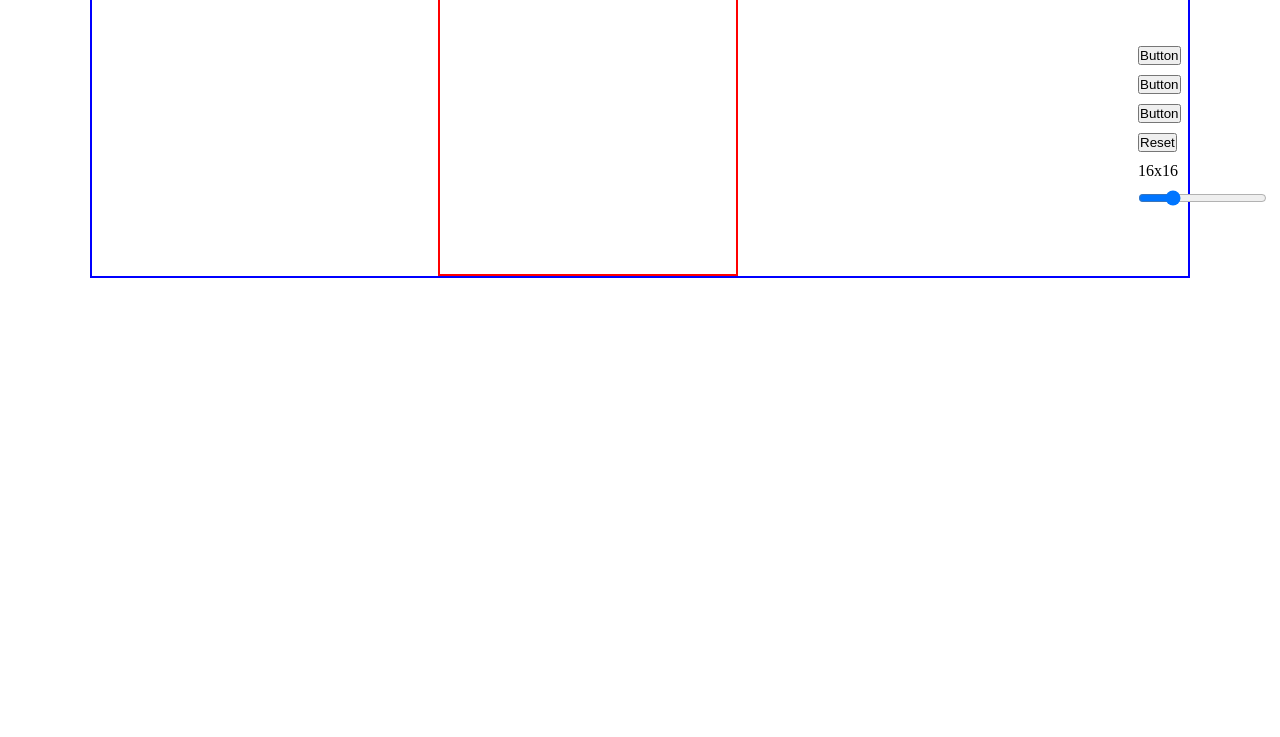
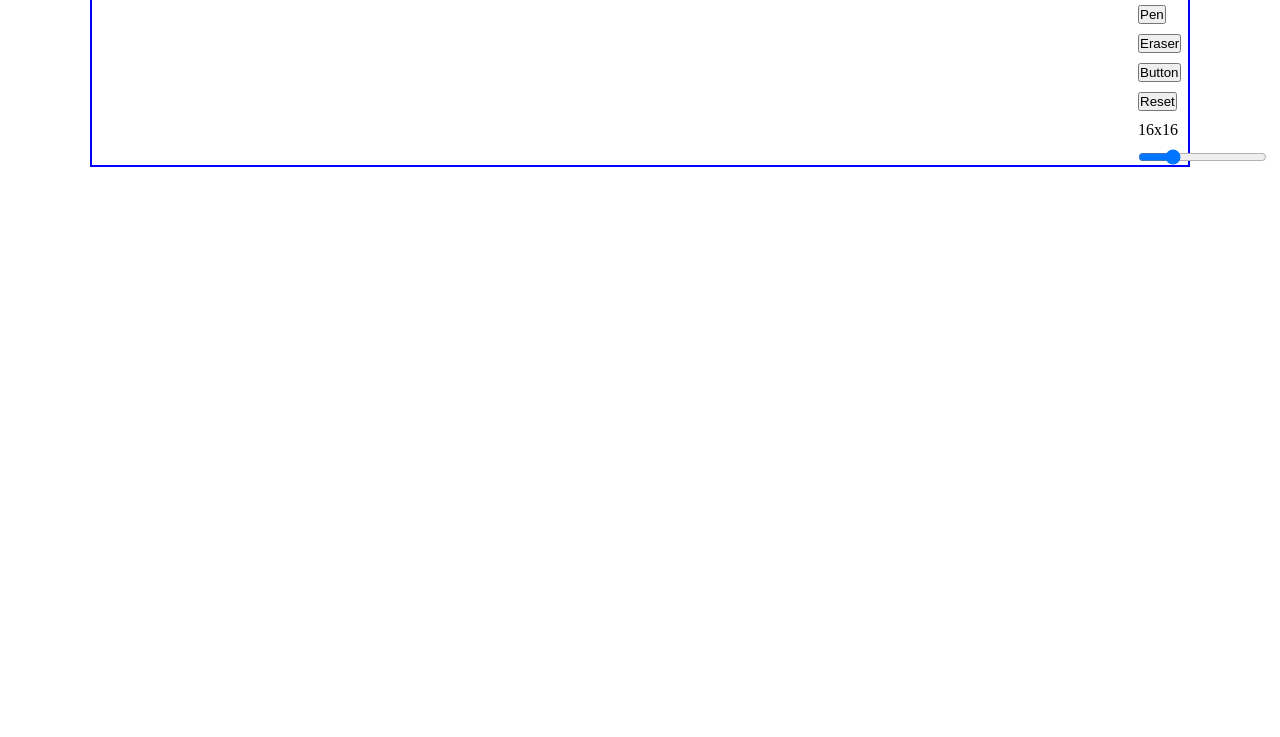
Before and after one commit to Maefire/Etch-a-Sketch, a plain HTML site: page index.html in a window 1280 px wide. Shown: the part 63-800 px from the top of the page. Drawn offline with Linux system fonts and the light colour scheme.

Commit message:
Add new button| rename used buttons
added a new button as a placeholder for a color picker and renamed
button contents for the ones that now have some functionality

```diff
--- a/index.html
+++ b/index.html
@@ -12,11 +12,12 @@
     <h1 class="titleHeader">At least I started</h1>
     <main>
         <!-- Grid -->
-        <div id="wrapper" class="wrapper"></div>
+        <div id="wrapper" class="classWrapper"></div>
         <!-- Right side menu -->
         <div id="menu">
             <button>Button</button>
-            <button>Button</button>
+            <button id="penButton">Pen</button>
+            <button id="eraserButton">Eraser</button>
             <button>Button</button>
             <button id="resetButton">Reset</button>
             <div id="sliderText" class="slider-Size">16x16</div>
```
